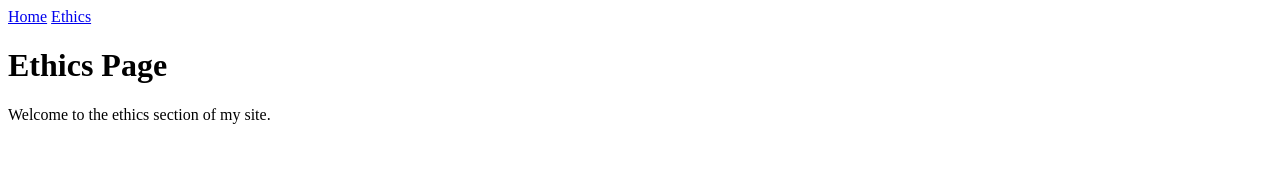
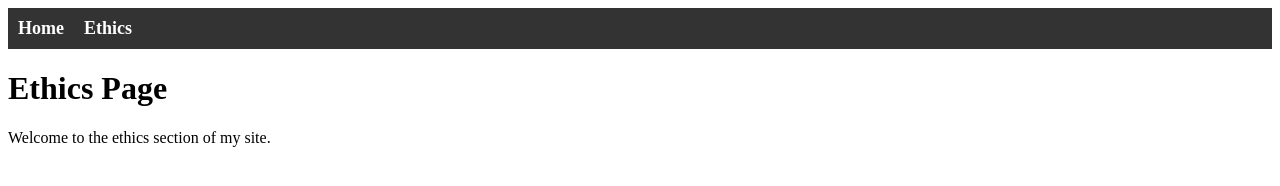
Before and after one commit to bshah2282/bshah2282.github.io, a plain HTML site: page ethics.html in a window 1280 px wide. Drawn offline with Linux system fonts and the light colour scheme.

Commit message:
Update ethics.html

```diff
--- a/ethics.html
+++ b/ethics.html
@@ -1,6 +1,25 @@
 <!DOCTYPE html>
 <html>
 <head>
+  <style>
+  nav {
+    background-color: #333;
+    padding: 10px;
+    display: flex;
+    gap: 20px;
+  }
+
+  nav a {
+    color: white;
+    text-decoration: none;
+    font-weight: bold;
+    font-size: 18px;
+  }
+
+  nav a:hover {
+    color: #ffcc00;
+  }
+</style>
   <title>Ethics</title>
 </head>
 <body>
```
